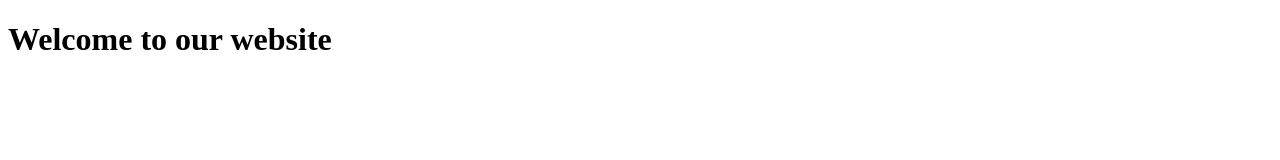
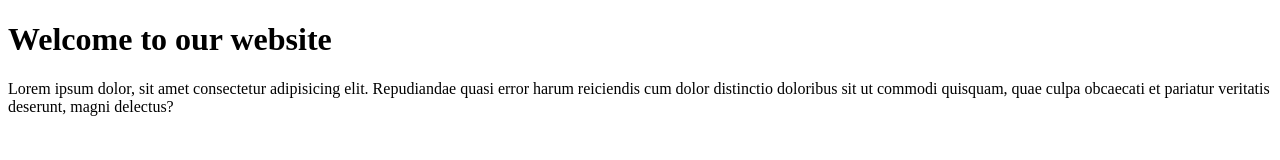
Before and after one commit to Charyna-chab/canteen-pnc, a plain HTML site: page index.html in a window 1280 px wide. Drawn offline with Linux system fonts and the light colour scheme.

Commit message:
Project Web

```diff
--- a/index.html
+++ b/index.html
@@ -7,5 +7,6 @@
 </head>
 <body>
     <h1>Welcome to our website</h1>
+    <p>Lorem ipsum dolor, sit amet consectetur adipisicing elit. Repudiandae quasi error harum reiciendis cum dolor distinctio doloribus sit ut commodi quisquam, quae culpa obcaecati et pariatur veritatis deserunt, magni delectus?</p>
 </body>
 </html>
```
